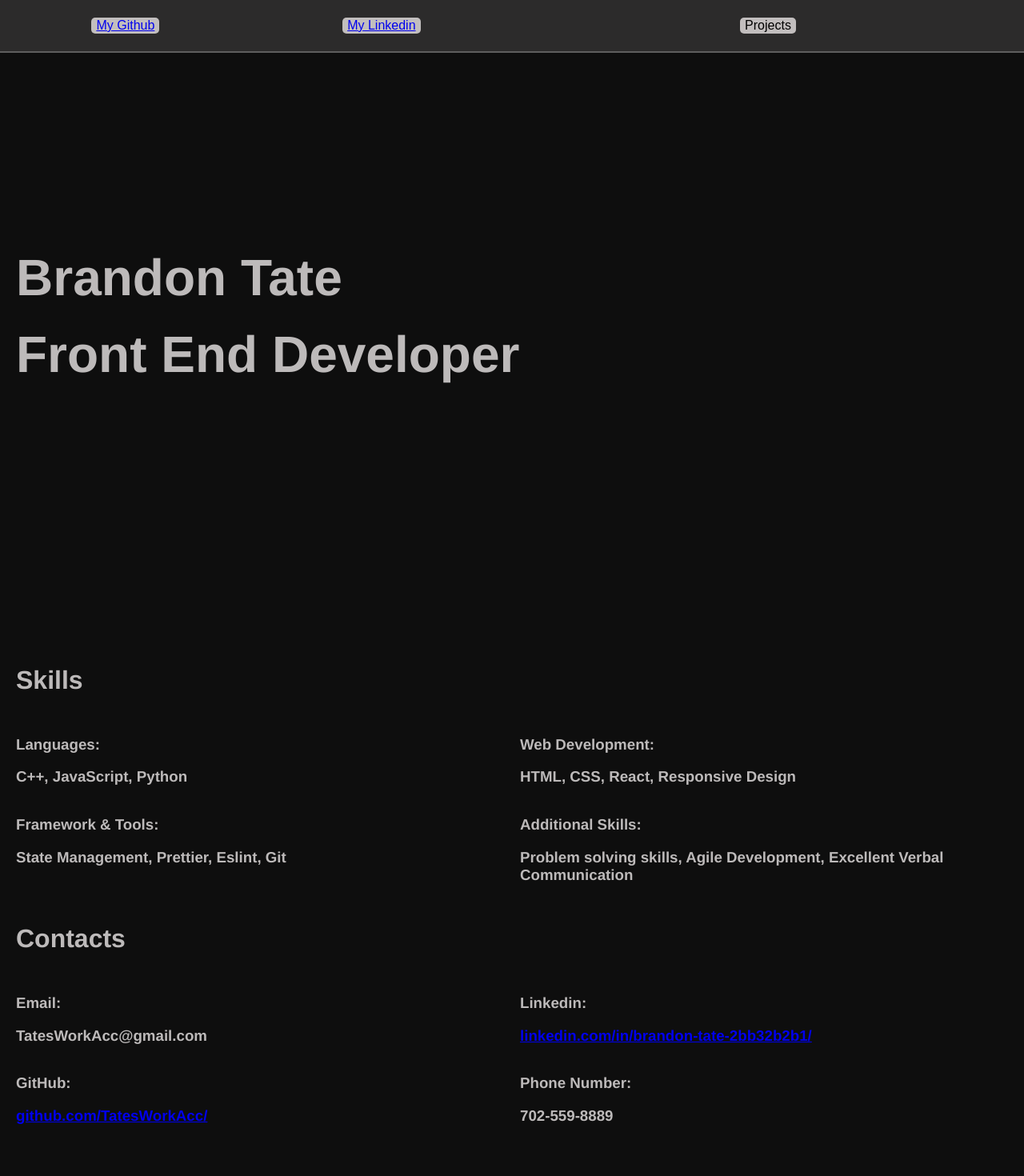
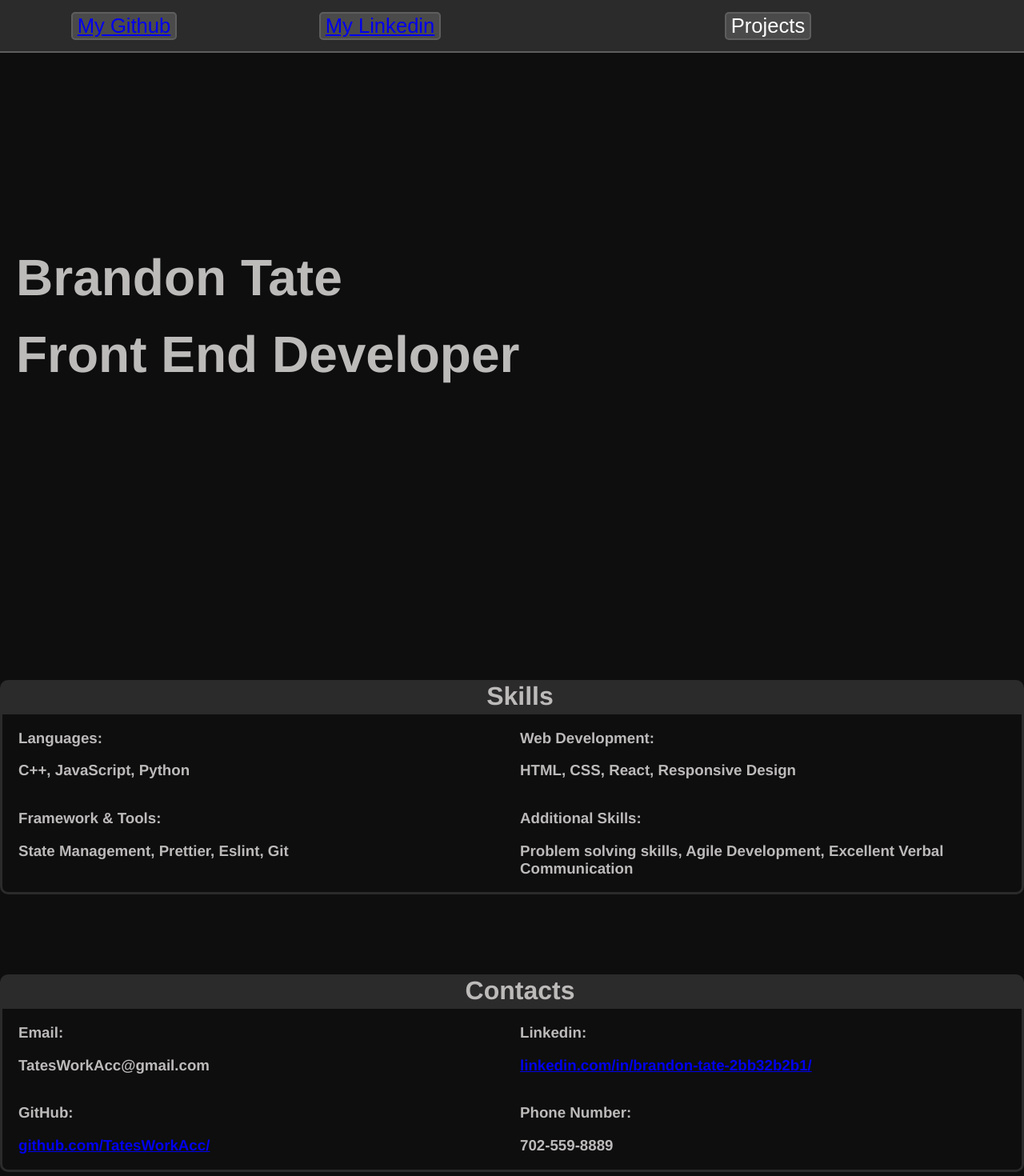
Before and after one commit to TatesWorkAcc/portfolio-site, a React (Vite) app: page / in a window 1280 px wide. Shown: the top 1470 px of the page at 80% size. Built offline with nearby package versions, Linux system fonts and the light colour scheme.

Commit message:
making buttons look nicer

```diff
--- a/src/SkillsContacts.jsx
+++ b/src/SkillsContacts.jsx
@@ -10,8 +10,10 @@ function SkillsContacts(){
         viewport={{once: true}}
         transition={{ duration: 1}}
         style={{position: "absolute"}}>
-
-                    <h3 className="intro skills-text font-text">Skills</h3>
+            <div className="all-SC-grid">
+                    <div className="skill-header-text">
+                        <h3 className="intro skills-text font-text">Skills</h3>
+                    </div>
                         <div className="grid-spacing">
                             <div className="font-text">
                                 <h3>Languages:</h3> <h3>C++, JavaScript, Python</h3>
@@ -27,7 +29,9 @@ function SkillsContacts(){
                             </div>
                         </div>
                     <div className="contact-grid">
-                        <h3 className="intro skills-text font-text">Contacts</h3>
+                        <div className="contacts-text">
+                            <h3 className="intro skills-text font-text">Contacts</h3>
+                        </div>
                         <div className="grid-spacing">
                             <div className="font-text">
                                 <h3 >Email:</h3> <h3>TatesWorkAcc@gmail.com</h3>
@@ -43,6 +47,7 @@ function SkillsContacts(){
                             </div>
                         </div>
                     </div>
+                    </div>
         </motion.div>
     </div>
     )
--- a/src/index.css
+++ b/src/index.css
@@ -29,9 +29,10 @@ html, body {
   text-decoration: none;
 }
 .header-button{
-  font-size: clamp(.5rem, 2vw, 1rem);
-  background-color: rgb(194, 190, 190);
-  border: none;
+  color: white;
+  font-size: clamp(.5rem, 2vw, 2rem);
+  background-color: rgb(75, 74, 74);
+  border: 2px solid rgb(95, 94, 94);
   border-radius: 5px;
   transition: background-color .3s ease;
   transition: transform .3 ease;
@@ -68,19 +69,48 @@ html, body {
   grid-template-rows: auto;
   padding-left: 20px;
   font-size: clamp(1rem, 5vw, 1rem);
+  border: 3px solid rgb(44, 43, 43);
+  border-bottom-left-radius: 10px;
+  border-bottom-right-radius: 10px;
+  margin-bottom: 100px;
 }
 /* skillscontacts */
+.all-SC-grid{
+  margin-top: 50px;
+}
+.skills-text{
+  align-self: center;
+}
 .skillscontacts-container{
   padding-right: 10px;
 }
 .skill-container{
-  display: flex;
-  flex-direction: column;
   width: 100vw;
   height: 120vh;
   border-radius: 10px;
   overflow-y: scroll;
   margin-right: 20px;
+}
+.skill-header-text{
+  display: flex;
+  justify-content: center;
+  align-items: center;
+  width: 100%;
+  height: 5vh;
+  background-color: rgb(44, 43, 43);
+  border-top-left-radius: 10px;
+  border-top-right-radius: 10px;
+  margin-bottom: 10p;
+}
+.contacts-text{
+  display: flex;
+  align-items: center;
+  justify-content: center;
+  width: 100%;
+  height: 5vh;
+  background-color: rgb(44, 43, 43);
+  border-top-left-radius: 10px;
+  border-top-right-radius: 10px;
 }
 /* body */
 .body-container{
@@ -92,6 +122,8 @@ html, body {
   height: 200vh;
   overflow-y: scroll;
   gap: 20px;
+  overflow-y: auto;
+  height: auto;
 }
 
 /* body grids */
@@ -102,6 +134,7 @@ html, body {
   border: 5px solid rgb(44, 43, 43);
   background-color: black;
   border-radius: 10px;
+  margin: 10px;
 }
 .grid img{
   width: 100%;
@@ -131,6 +164,6 @@ html, body {
 @media (max-width: 1000px){
   .body-container{
     grid-template-columns: 1fr;
-    margin-top: 1000px;
+    margin-top: 1190px;
   }
 }
```
